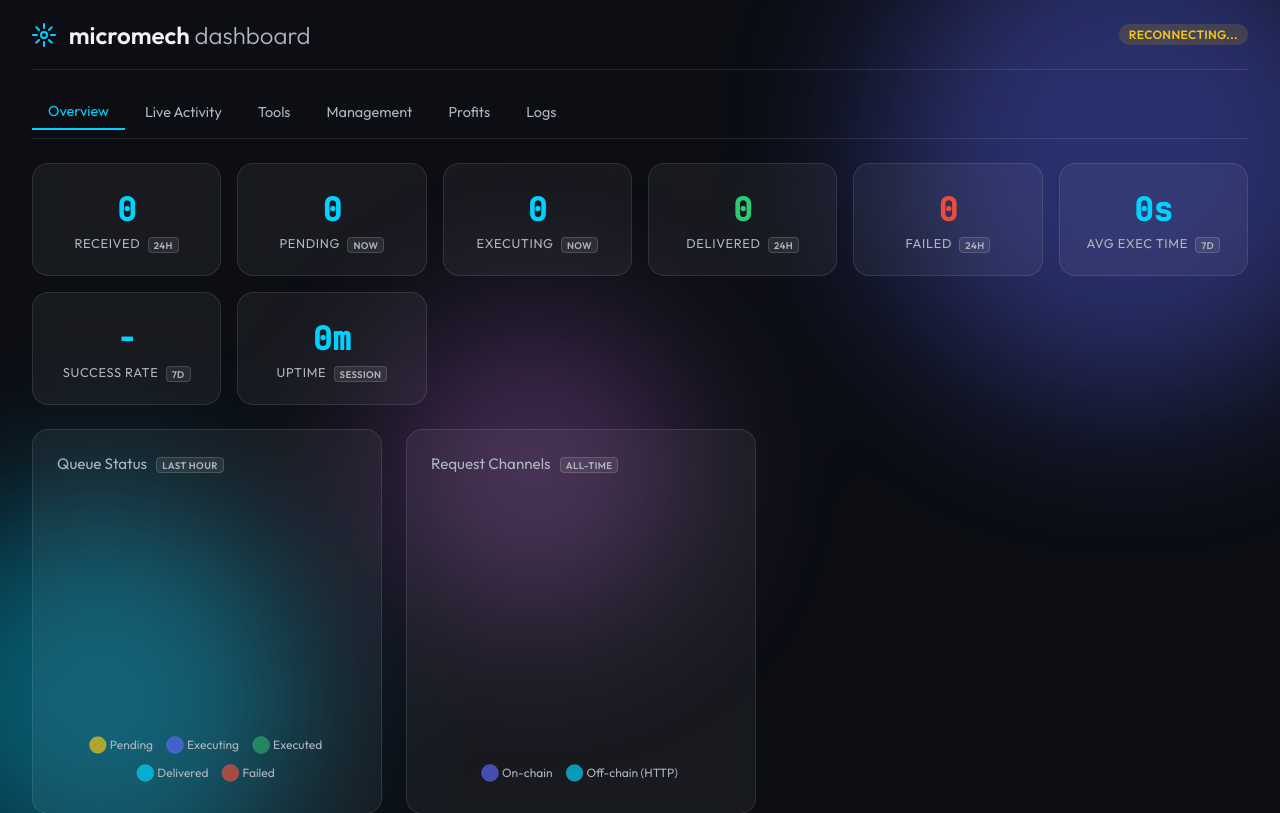
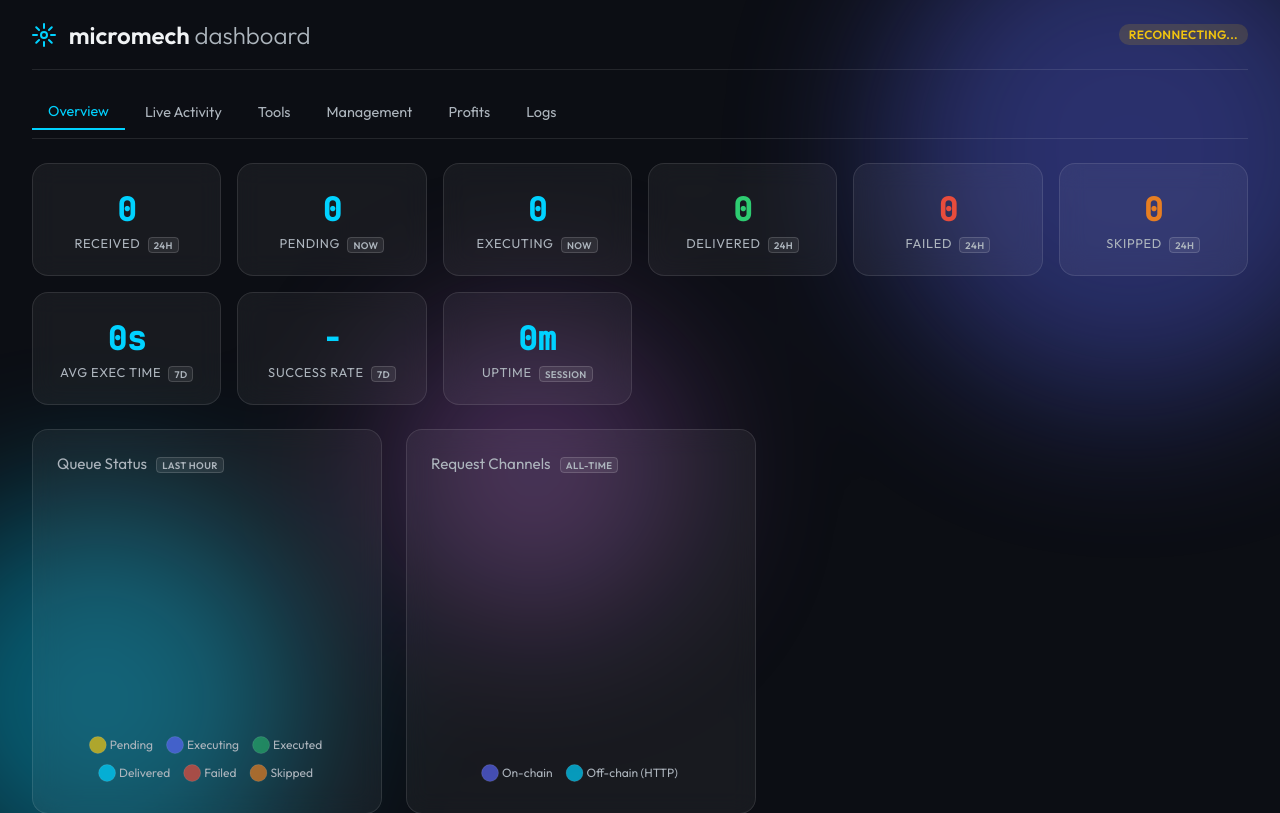
Before and after one commit to dvilelaf/micromech, a Python web app: template src/micromech/web/templates/dashboard.html in a window 1280 px wide. Shown: the top 813 px of the page. Run offline with Jinja, Linux system fonts and the light colour scheme; the template is opened without the code that fills it, so the values that code supplies are empty.

Commit message:
feat: show skipped requests in webUI dashboard
- Add .badge-skipped and .event-skipped CSS classes (orange)
- Add Skipped metric card (24h) next to Failed
- Include skipped in queue donut chart (6th slice, orange)
- Wire setText('m-skipped') from queue.skipped / live.executions_skipped

Co-Authored-By: Claude Sonnet 4.6 <noreply@anthropic.com>

```diff
--- a/src/micromech/web/templates/dashboard.html
+++ b/src/micromech/web/templates/dashboard.html
@@ -113,6 +113,7 @@
         .badge-executed { background: rgba(46,204,113,0.15); color: var(--success); }
         .badge-delivered { background: rgba(0,210,255,0.15); color: var(--accent-color); }
         .badge-failed { background: rgba(231,76,60,0.15); color: var(--error); }
+        .badge-skipped { background: rgba(230,126,34,0.15); color: #e67e22; }
 
         /* Event badges */
         .event-request_received { color: var(--accent-color); }
@@ -120,6 +121,7 @@
         .event-execution_done { color: var(--success); }
         .event-delivered { color: #64ffda; }
         .event-failed, .event-delivery_failed { color: var(--error); }
+        .event-skipped { color: #e67e22; }
 
         /* Tool tags */
         .tool-tag { background: rgba(0,210,255,0.1); color: var(--accent-color); padding: 2px 8px; border-radius: 4px; font-size: 0.75rem; font-family: var(--font-mono); }
@@ -362,6 +364,10 @@
                     <div class="glass metric-card">
                         <div class="metric-value error" id="m-failed">0</div>
                         <div class="metric-label">Failed <span class="metric-period">24h</span></div>
+                    </div>
+                    <div class="glass metric-card">
+                        <div class="metric-value" id="m-skipped" style="color:#e67e22">0</div>
+                        <div class="metric-label">Skipped <span class="metric-period">24h</span></div>
                     </div>
                     <div class="glass metric-card">
                         <div class="metric-value" id="m-avg-time">0s</div>
@@ -811,6 +817,7 @@
         setText('m-executing', queue.executing ?? 0);
         setText('m-delivered', s24.delivered ?? (data.delivered_total ?? live.deliveries_completed) ?? 0);
         setText('m-failed', s24.failed ?? live.executions_failed ?? 0);
+        setText('m-skipped', queue.skipped ?? live.executions_skipped ?? 0);
         // Avg time / Success rate: 7d from DB (enough volume for stable stats)
         const avgTime = s7d.avg_time ?? live.avg_execution_time ?? 0;
         setText('m-avg-time', avgTime.toFixed(2) + 's');
@@ -929,15 +936,16 @@
         state.queueChart = new Chart(ctx, {
             type: 'doughnut',
             data: {
-                labels: ['Pending', 'Executing', 'Executed', 'Delivered', 'Failed'],
+                labels: ['Pending', 'Executing', 'Executed', 'Delivered', 'Failed', 'Skipped'],
                 datasets: [{
-                    data: [0, 0, 0, 0, 0],
+                    data: [0, 0, 0, 0, 0, 0],
                     backgroundColor: [
                         'rgba(241,196,15,0.7)',
                         'rgba(88,101,242,0.7)',
                         'rgba(46,204,113,0.5)',
                         'rgba(0,210,255,0.7)',
                         'rgba(231,76,60,0.7)',
+                        'rgba(230,126,34,0.7)',
                     ],
                     borderColor: 'rgba(255,255,255,0.1)',
                     borderWidth: 1,
@@ -956,7 +964,7 @@
         if (!state.queueChart) return;
         state.queueChart.data.datasets[0].data = [
             queue.pending || 0, queue.executing || 0, queue.executed || 0,
-            queue.delivered || 0, queue.failed || 0,
+            queue.delivered || 0, queue.failed || 0, queue.skipped || 0,
         ];
         state.queueChart.update('none');
     }
```
